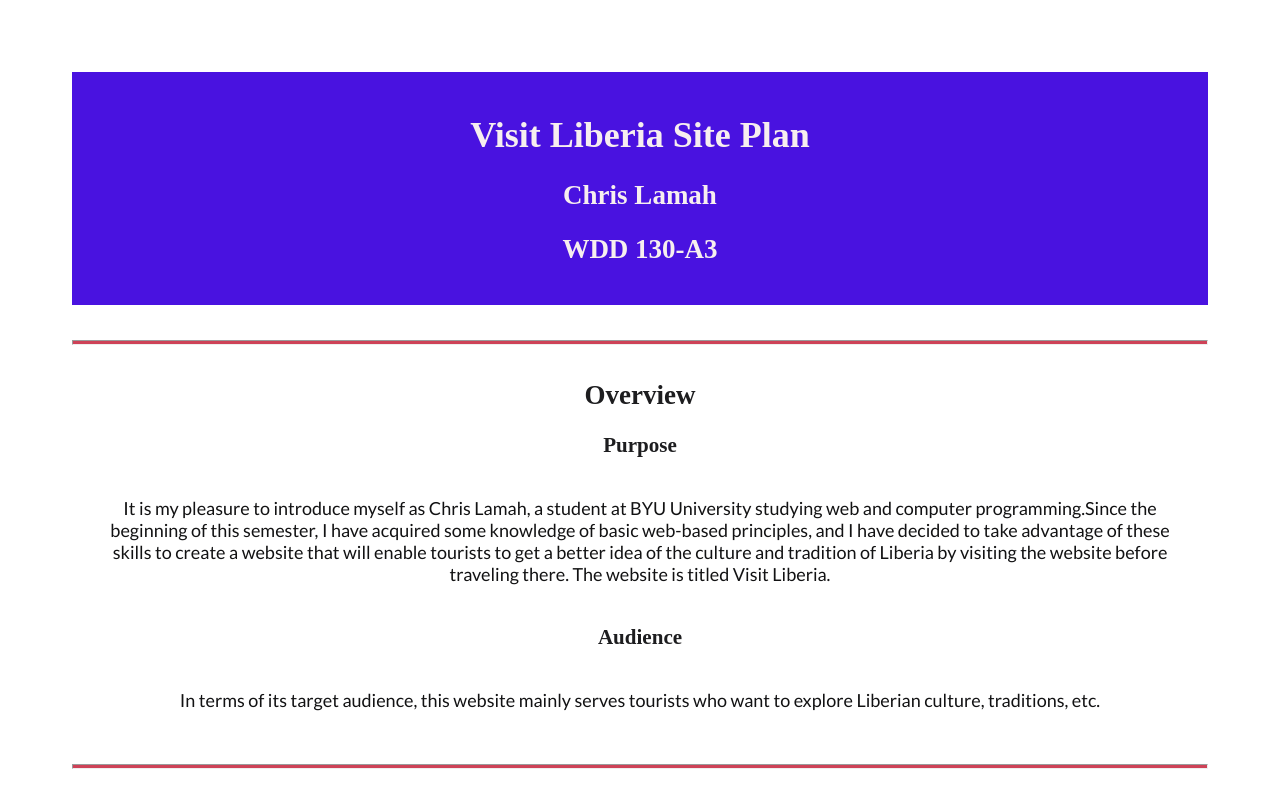
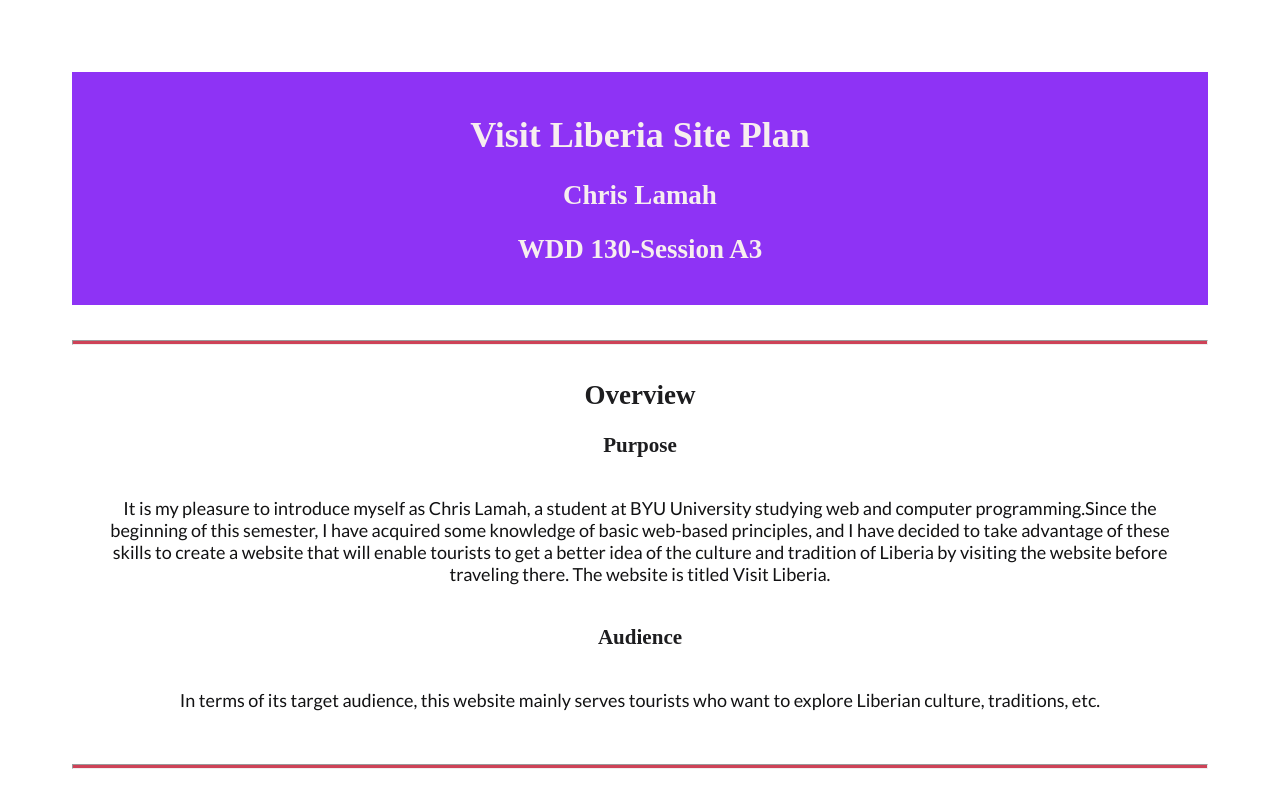
Before and after one commit to Chrislamah/wdd130-1, a plain HTML site: page visitliberia/site-plan.html in a window 1280 px wide. Shown: the top 800 px of the page. Drawn offline with Linux system fonts and the light colour scheme; a web font is replaced by a local one.

Commit message:
make some css changes

```diff
--- a/visitliberia/site-plan.html
+++ b/visitliberia/site-plan.html
@@ -4,14 +4,14 @@
   <head>
     <meta charset="utf-8">
     <title>Site Plan</title>
-    <link type="text/css" rel="stylesheet" href="styles 2/site-plan.css">
+    <link type="text/css" rel="stylesheet" href="styles/site-plan.css">
   </head>
 
   <body>
     <header>
       <h1>Visit Liberia Site Plan</h1>
       <h2>Chris Lamah</h2>
-      <h2>WDD 130-A3</h2>
+      <h2>WDD 130-Session A3</h2>
       <!-- In the header above, add the name or your site, your name and class number. For example if you are in section 3 you would put WDD 130.03 -->
     </header>
     <main>
--- a/visitliberia/styles 2/site-plan.css
+++ b/visitliberia/styles/site-plan.css
@@ -19,7 +19,7 @@ Fonts are separated by a | */
   --headline-color-on-color: rgb(247, 238, 239); /* headlines on a colored background */
   --paragraph-color-on-white: #121213; /* paragraph text on a white background */
   --paragraph-color-on-color: rgb(241, 237, 237); /* paragraph text on a colored background */
-  --paragraph-background-color: #4912e0  ;
+  --paragraph-background-color: #8e33f5  ;
   --nav-link-color: #0f0f0f;
   --nav-background-color: #92ebac;
   --nav-hover-link-color: rgb(231, 15, 15);
```
